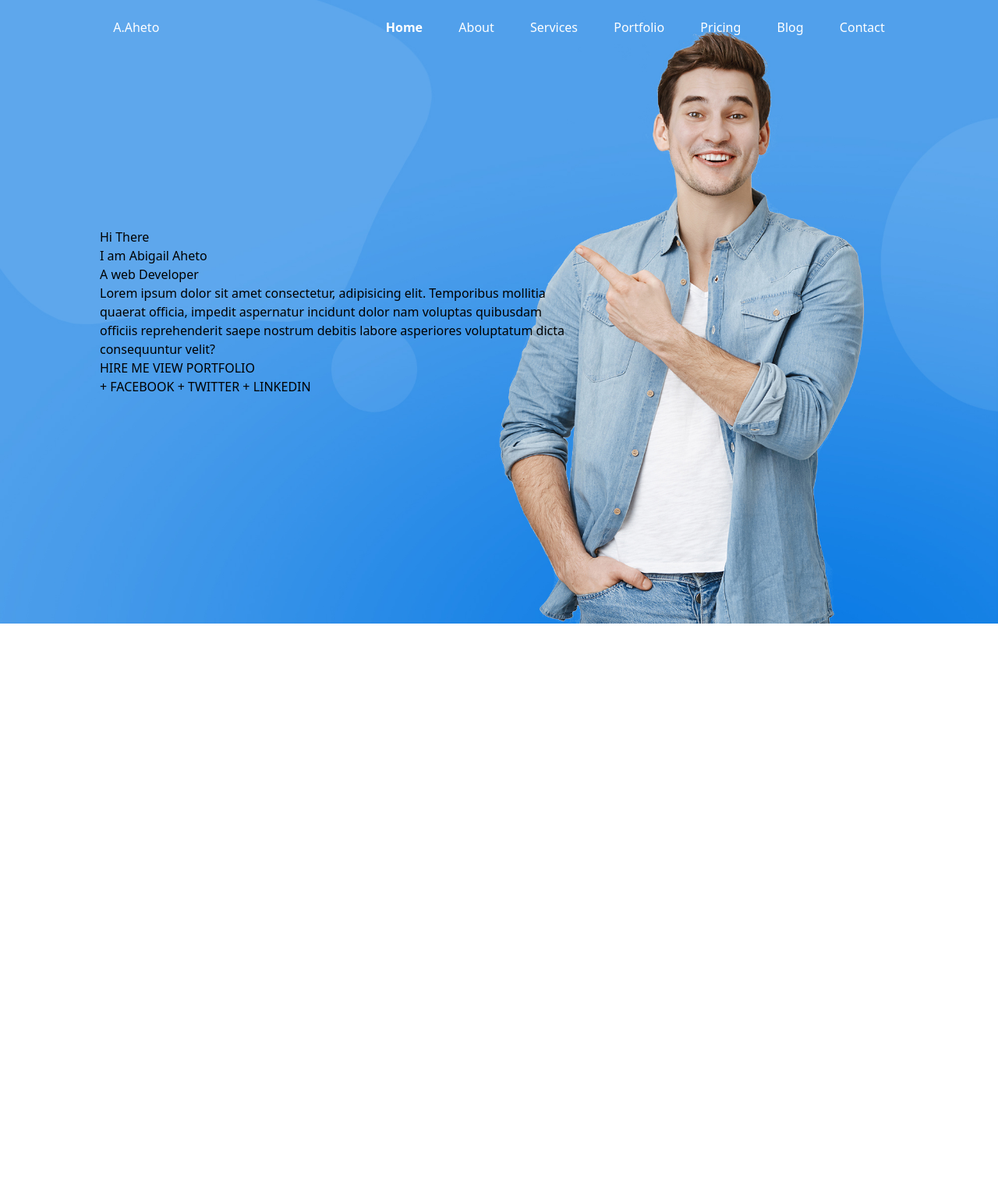
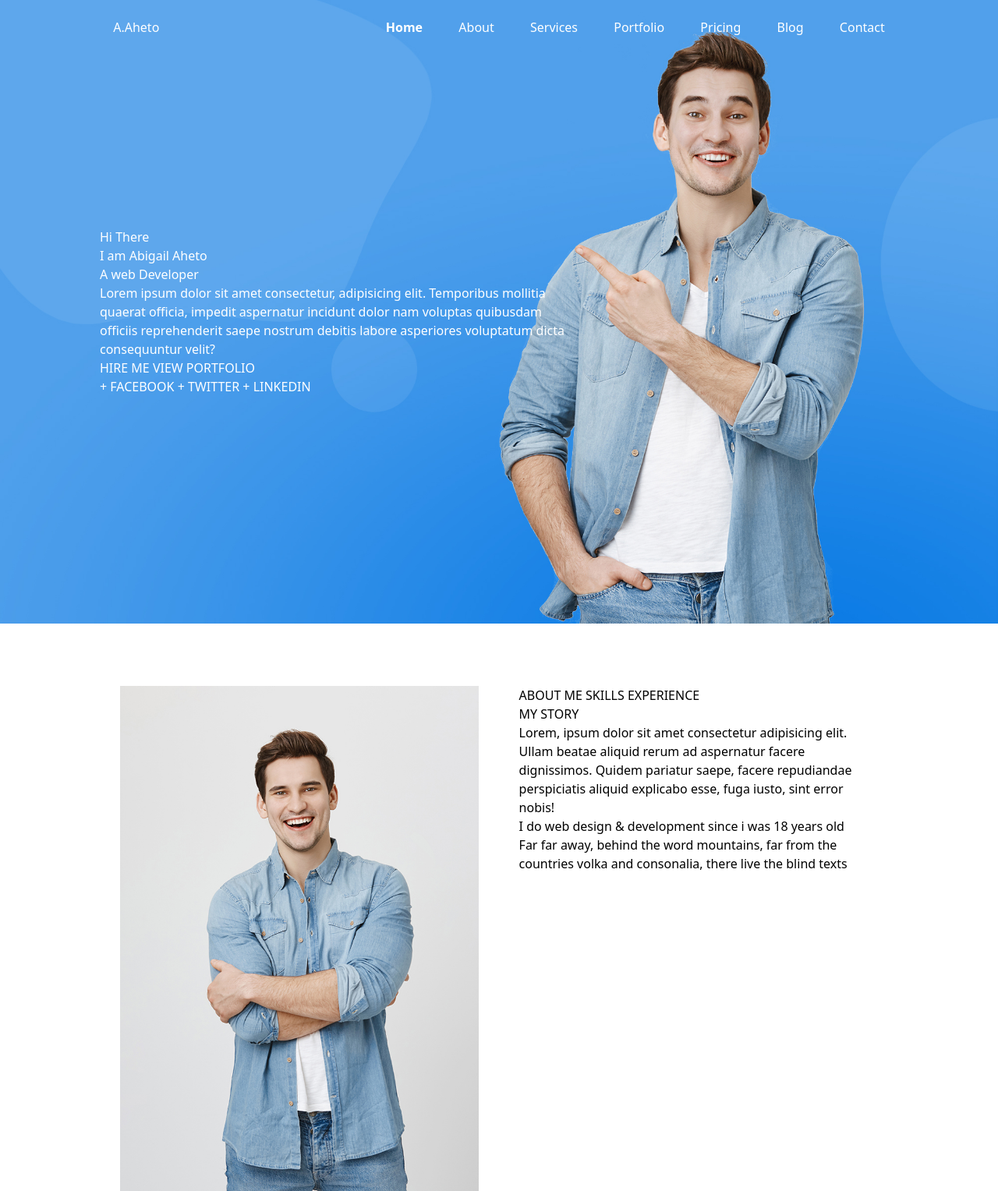
Before and after one commit to Abby533-alt/portfolio, a plain HTML site: page index.html in a window 1280 px wide. Shown: the whole page at 78% size. Before the commit the page ends 800 px from the top, so only its background shows below. Drawn offline with nearby package versions, Linux system fonts and the light colour scheme.

Commit message:
new section

```diff
--- a/index.css
+++ b/index.css
@@ -1,5 +1,5 @@
 nav{
-    background-color: #5fa7ee;
+    /* background-color: #5fa7ee; */
     background-color: transparent;
     display: flex;
     flex-direction: row;
@@ -19,7 +19,7 @@ nav{
 }
 
 .hero{
-    background-image: url(images/asset\ 0.jpeg);
+    background-image: url(images/asset0.jpeg);
     height: 100vh;
     background-size: cover;
     display: flex;
@@ -31,6 +31,7 @@ nav{
 .hero-content{
     width: 80%;
     margin: auto;
+    color: white;
 }
 
 .bio{
--- a/index.html
+++ b/index.html
@@ -6,9 +6,10 @@
     <title>portfolio</title>
     <script src="https://cdn.jsdelivr.net/npm/@tailwindcss/browser@4"></script>
     <link rel="stylesheet" href="./index.css">
+    <script src="./scripts/index.js" defer></script>
 </head>
 <body>
-    <nav>
+    <nav id="navbar">
         <div>
             <a href="#" class="text-white">
                 <h4>A.Aheto</h4>
@@ -66,6 +67,21 @@
         </div>
         </div>
     </section>
+    <section class="w-[80%] h-[648px] mx-auto mt-[80px] flex flex-row justify-around">
+        <div class="w-[45%] bg-[url(./images/asset1.jpeg)] bg-cover bg-center">
+        </div>
+        <div class="w-[45%]">
+            <div>
+                    <span>ABOUT ME</span>
+                    <span>SKILLS</span>
+                    <span>EXPERIENCE</span>
+                    <div>
+                        <h1>MY STORY</h1>
+                <p>Lorem, ipsum dolor sit amet consectetur adipisicing elit. Ullam beatae aliquid rerum ad aspernatur facere dignissimos. Quidem pariatur saepe, facere repudiandae perspiciatis aliquid explicabo esse, fuga iusto, sint error nobis!</p>
+                <h2>I do web design & development since i was 18 years old</h2>
+                <p>Far far away, behind the word mountains, far from the countries volka and consonalia, there live the blind texts</p>
+                    </div>
+        </section>
 
 </body>
 </html>
--- /dev/null
+++ b/scripts/index.js
@@ -0,0 +1,13 @@
+// Declare variable to store navbar element
+const navElement = document.getElementById('navbar');
+// detect scroll event on document
+document.addEventListener('scroll', function() {
+    // console.log(window.scrollY);
+    if (window.scrollY > 70) {
+        // change navbar bg to blue
+        navElement.style.backgroundColor = '#0979E4';
+    } else {
+        // change navbar bg to transparent
+        navElement.style.backgroundColor = 'transparent';
+    }
+});
```
Also changed, not shown: images/asset 2.jpeg (deleted), images/asset 4.jpeg (deleted), images/asset 6.jpeg (deleted), images/asset 7.jpeg (deleted), images/asset 8.jpeg (deleted), images/asset0.jpeg (renamed from images/asset 0.jpeg), images/asset1.jpeg (renamed from images/asset 1.jpeg), images/asset3.jpeg (renamed from images/asset 3.jpeg), images/asset5.jpeg (renamed from images/asset 5.jpeg), images/asset9.jpeg (renamed from images/asset 9.jpeg), 5 other files.
